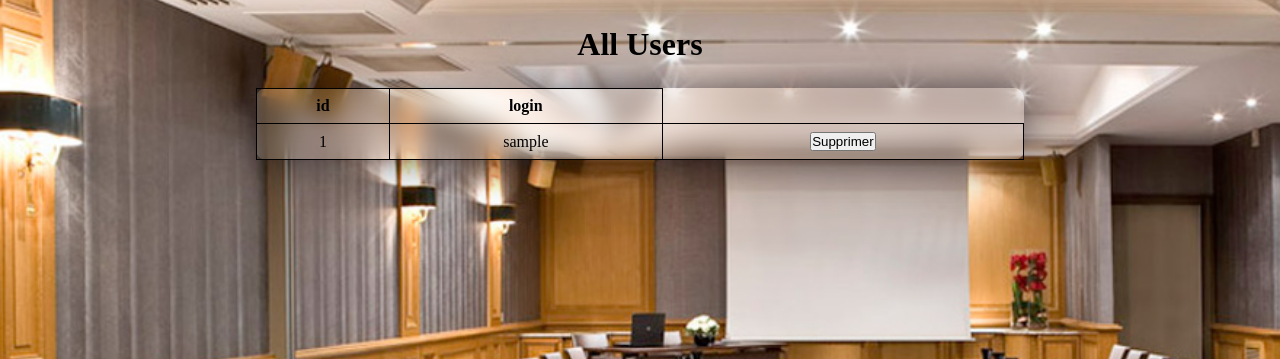
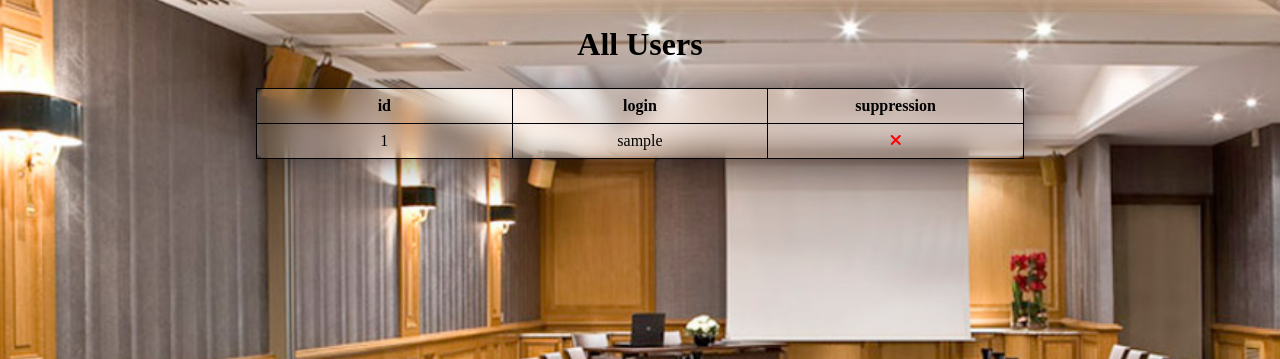
Before and after one commit to Dylan-olivro/reservation-salles, a PHP site: page /php/admin.php in a window 1280 px wide. Shown: the part 61-420 px from the top of the page. Run offline with PHP 8.4, Linux system fonts and the light colour scheme; the visitor is signed in with stand-in values (Sample User, id 1); tables that the repository leaves empty or names only in its code hold one stand-in row (values such as "Sample post"); some libraries are stand-ins or nearby versions.

Commit message:
ajout de la fonction supprimer par admin

```diff
--- a/php/admin.php
+++ b/php/admin.php
@@ -45,6 +45,7 @@ if ($_SESSION['login'] != 'admin') {
                     foreach ($result[0] as $key => $value) : ?>
                         <th><?= $key ?></th>
                     <?php endforeach; ?>
+                    <th>suppression</th>
                 </tr>
             </thead>
             <tbody>
@@ -53,16 +54,13 @@ if ($_SESSION['login'] != 'admin') {
                         <td><?= $result[$i]['id'] ?></td>
                         <td><?= $result[$i]['login'] ?></td>
                         <td>
-                            <form action="" method="post">
-                                <?php
-                                if ($_SESSION['login'] == 'admin') {
-                                    echo "<a href='delete.php?id=" . $result[$i]['id'] . "'><button class='delete'>Supprimer</button></a>";
-                                    // $delete_user = $bdd->prepare("DELETE FROM utilisateurs WHERE id = ?");
-                                    // $delete_user->execute([$result[$i]['id']]);
-                                    // header('Location: planning.php');
-                                }
-                                ?>
-                            </form>
+                            <?php
+                            if ($result[$i]['login'] == 'admin') {
+                                echo 'IMPOSSIBLE';
+                            } else {
+                                echo "<a href='delete.php?id=" . $result[$i]['id'] . "'><i class='fa-solid fa-xmark'></i></a>";
+                            }
+                            ?>
                         </td>
                     </tr>
                 <?php endfor; ?>
@@ -94,6 +92,7 @@ if ($_SESSION['login'] != 'admin') {
 
             th,
             td {
+                width: 33%;
                 padding: 0.5em;
                 border: 1px solid;
                 text-align: center;
@@ -101,6 +100,11 @@ if ($_SESSION['login'] != 'admin') {
 
             tr:hover {
                 background-color: rgba(255, 255, 255, 0.3);
+            }
+
+            td i {
+                color: red;
+                height: 100%;
             }
         </style>
     </main>
--- a/php/profil.php
+++ b/php/profil.php
@@ -110,7 +110,7 @@ if ($_SESSION['login'] == false) {
 
             ?>
             <input type="submit" name="submit" class="button" value="Edit">
-            <button type="submit " name="delete_user" value="Delete" class="button delete" onclick="return confirm(`Voulez vous vraiment supprimer votre compte ?`)">Supprimer le compte</button>'
+            <button type="submit " name="delete_user" value="Delete" class="button delete" onclick="return confirm(`Voulez vous vraiment supprimer votre compte ?`)">Supprimer le compte</button>
         </form>
 
     </main>
```
Also changed, not shown: css/common.css (+8 -8 lines), php/delete.php (+8 -3 lines).
